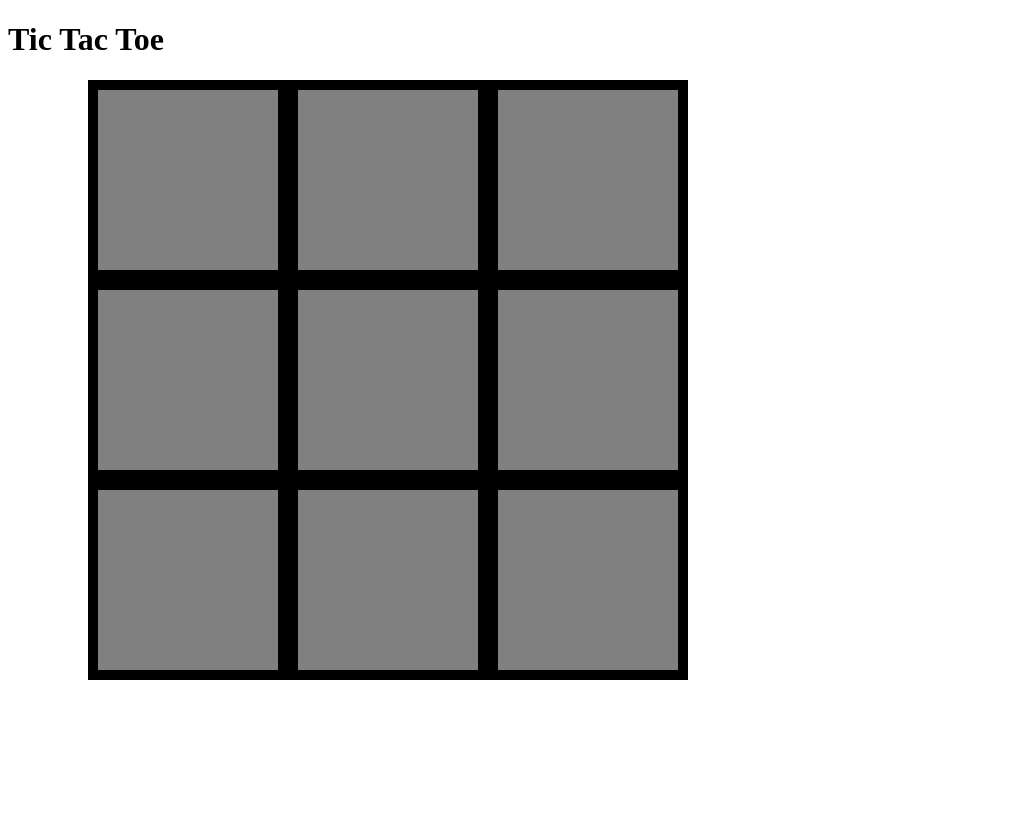
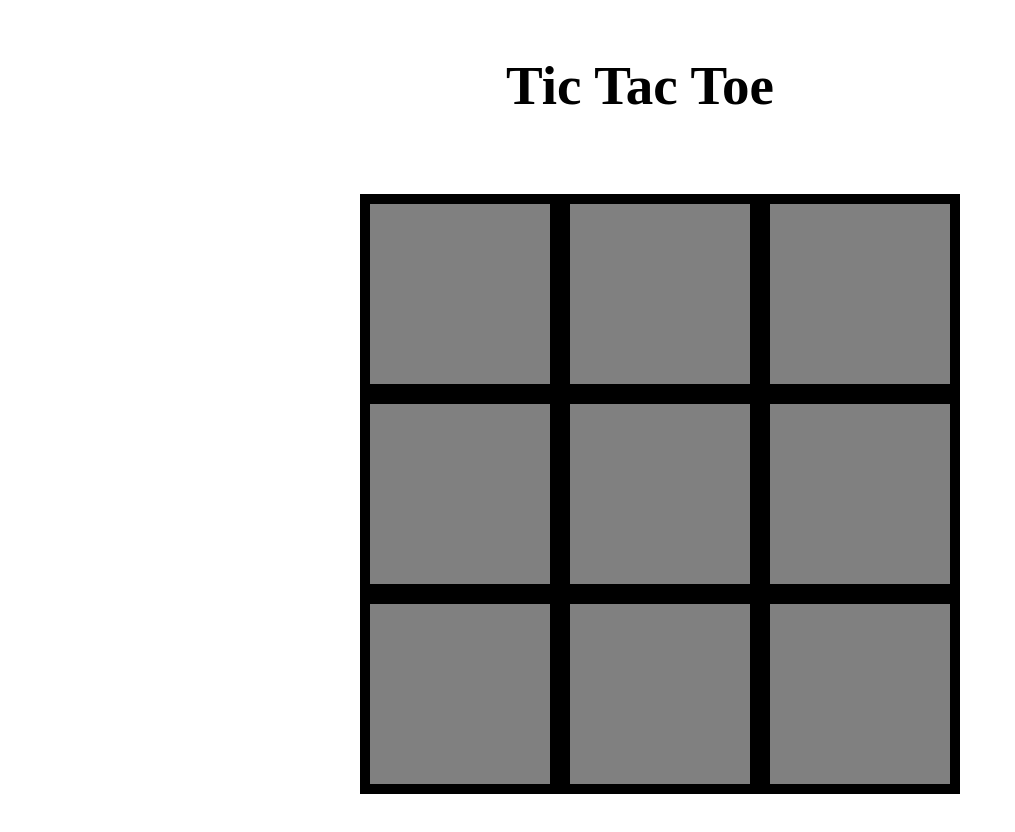
Before and after one commit to kat-onyx/W6D2, a plain HTML site: page tic-tac-toe/dist/index.html in a window 1280 px wide. Shown: the whole page, without its empty margins (0-1015 px from the left). Before the commit the page ends 800 px from the top, so only its background shows below. Drawn offline with nearby package versions, Linux system fonts and the light colour scheme.

Commit message:
Add styling

```diff
--- a/tic-tac-toe/dist/index.html
+++ b/tic-tac-toe/dist/index.html
@@ -9,8 +9,10 @@
   </head>
 
   <body>
+    <section class="main">
     <h1>Tic Tac Toe</h1>
 
     <figure class="ttt"></figure>
+  </section>
   </body>
 </html>
--- a/tic-tac-toe/dist/ttt.css
+++ b/tic-tac-toe/dist/ttt.css
@@ -28,3 +28,19 @@
   background-color: white;
   font-size: 94px;
 }
+
+.main {
+  display: flex;
+  justify-content: center;
+  align-items: center;
+  flex-direction: column;
+}
+
+h1 {
+  font-size: 55px;
+}
+/* .ttt {
+  display: flex;
+  justify-content: center;
+  width: 1000px;
+} */
```
